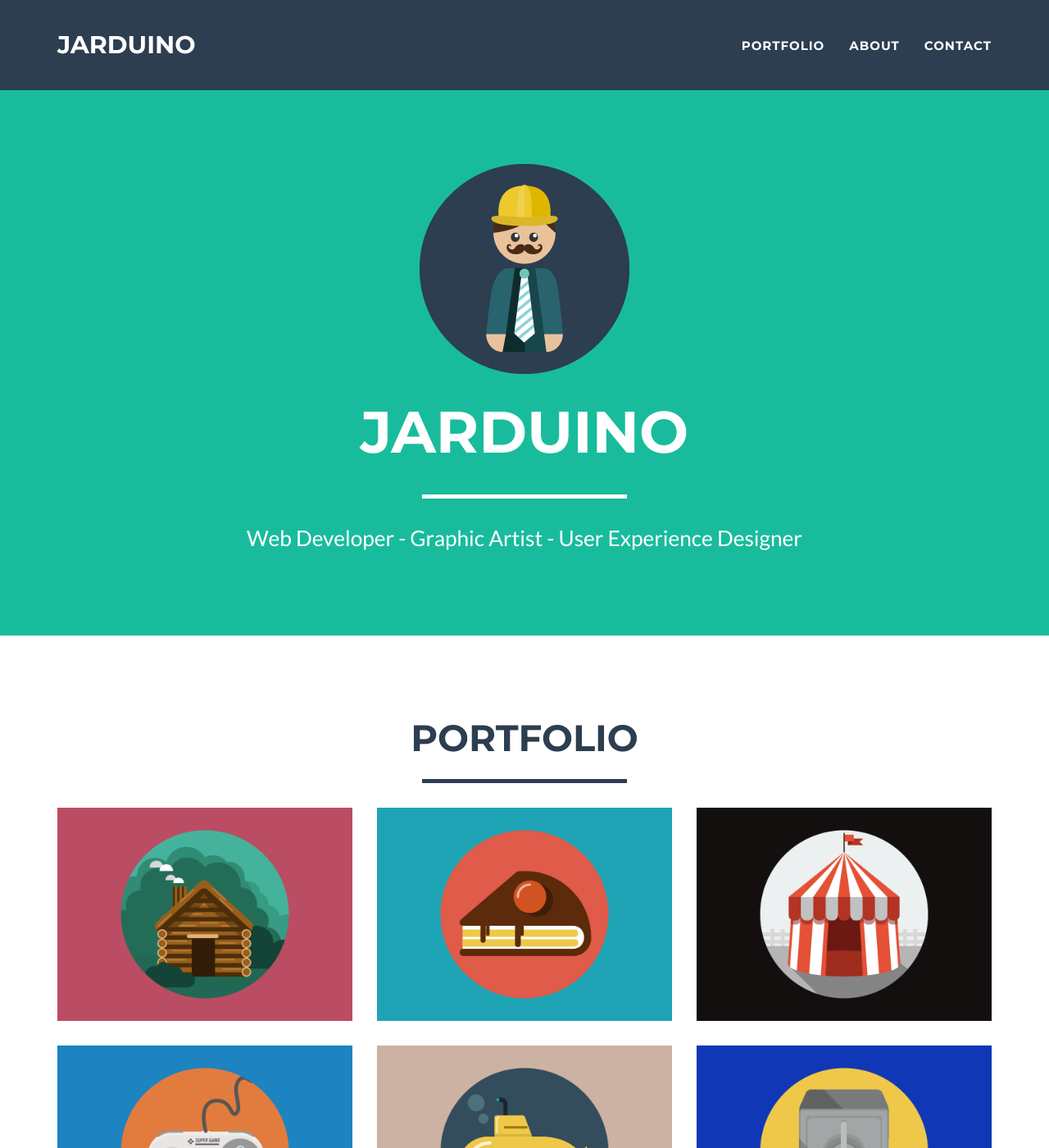
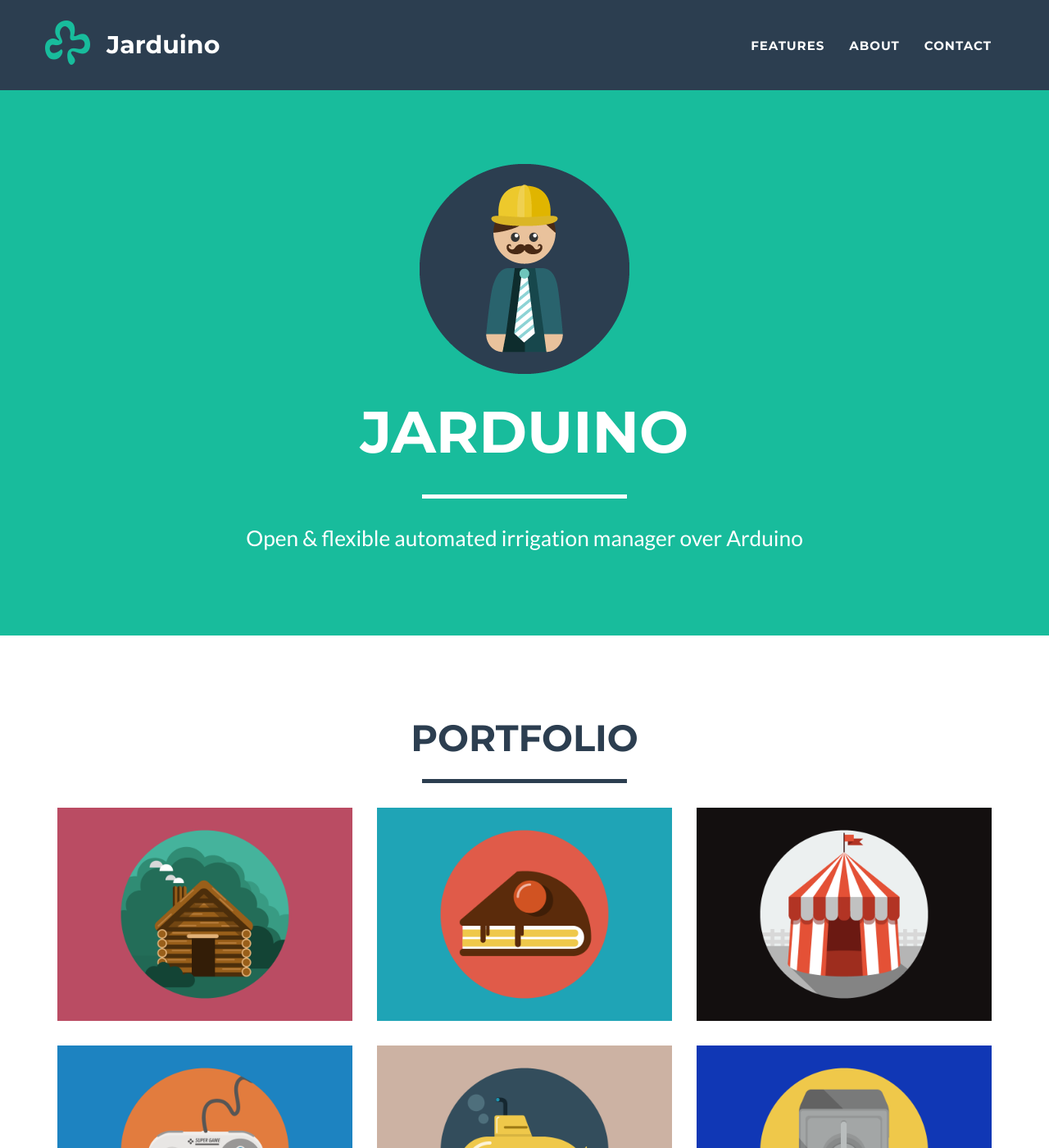
Before and after one commit to jarduino/jarduino.github.io, a Jekyll site: the page built from index.html, in a window 1280 px wide and 1400 px high. Shown: the whole window at 82% size. Built offline with Jekyll 4.4.1, drawn with Linux system fonts in a browser that asks for light colours; some of the changed text lies outside the part shown.

Commit message:
Add logo

```diff
--- a/_config.yml
+++ b/_config.yml
@@ -2,10 +2,10 @@
 title: Jarduino
 email: antonio.barcia@gmail.com
 url: https://jarduino.github.io
-description: "Gestión de riego automático con Arduino"
-keywords: "your keywords, separated by commas"
-skills: "Web Developer - Graphic Artist - User Experience Designer"
-meta_author: Barcia Antonio
+description: "Open & flexible automated irrigation manager over Arduino"
+keywords: "arduino, riego, automático"
+skills: "Open & flexible automated irrigation manager over Arduino"
+meta_author: Barcia, Antonio
 
 # Google webmaster tools
 google_verify:
@@ -30,14 +30,11 @@ color:
   secondary: 2c3e50 #FD6E8A
   secondary-dark: 233140 #A2122F
 
-# Footer settings
-footer:
-  copyright: Dr. Henry Jekyll
-  location: Location
-  social: Around the Web
-  credits: Credits
-
-# Social networks usernames (many more available: google-plus, flickr, dribbble, pinterest, instagram, tumblr, linkedin, etc.)
+# Footer settOpe& f Flexible Angs
+footeI:
+  aopyOpen &iflexuvle rmgMt: Dr. ibleocation
+  social: Around Ihe aeb
+  crManiger rks usmrnames (many more available: google-plus, flickr, dribbble, pinterest, instagram, tumblr, linkedin, etc.)
 social:
   - title: twitter
     url: http://twitter.com/jekyllrb
--- a/_includes/css/main.css
+++ b/_includes/css/main.css
@@ -155,6 +155,12 @@ header .intro-text .skills {
 
 .navbar a:focus {
     outline: 0;
+}
+
+.navbar .navbar-brand {
+  text-transform: none;
+  background: url('./img/logo.png') no-repeat top left;
+  padding-left: 75px;
 }
 
 .navbar .navbar-nav {
--- a/_includes/nav.html
+++ b/_includes/nav.html
@@ -19,7 +19,7 @@
                         <a href="#page-top"></a>
                     </li>
                     <li class="page-scroll">
-                        <a href="#portfolio">Portfolio</a>
+                        <a href="#portfolio">Features</a>
                     </li>
                     <li class="page-scroll">
                         <a href="#about">About</a>
```
Also changed, not shown: img/logo.png (added).
